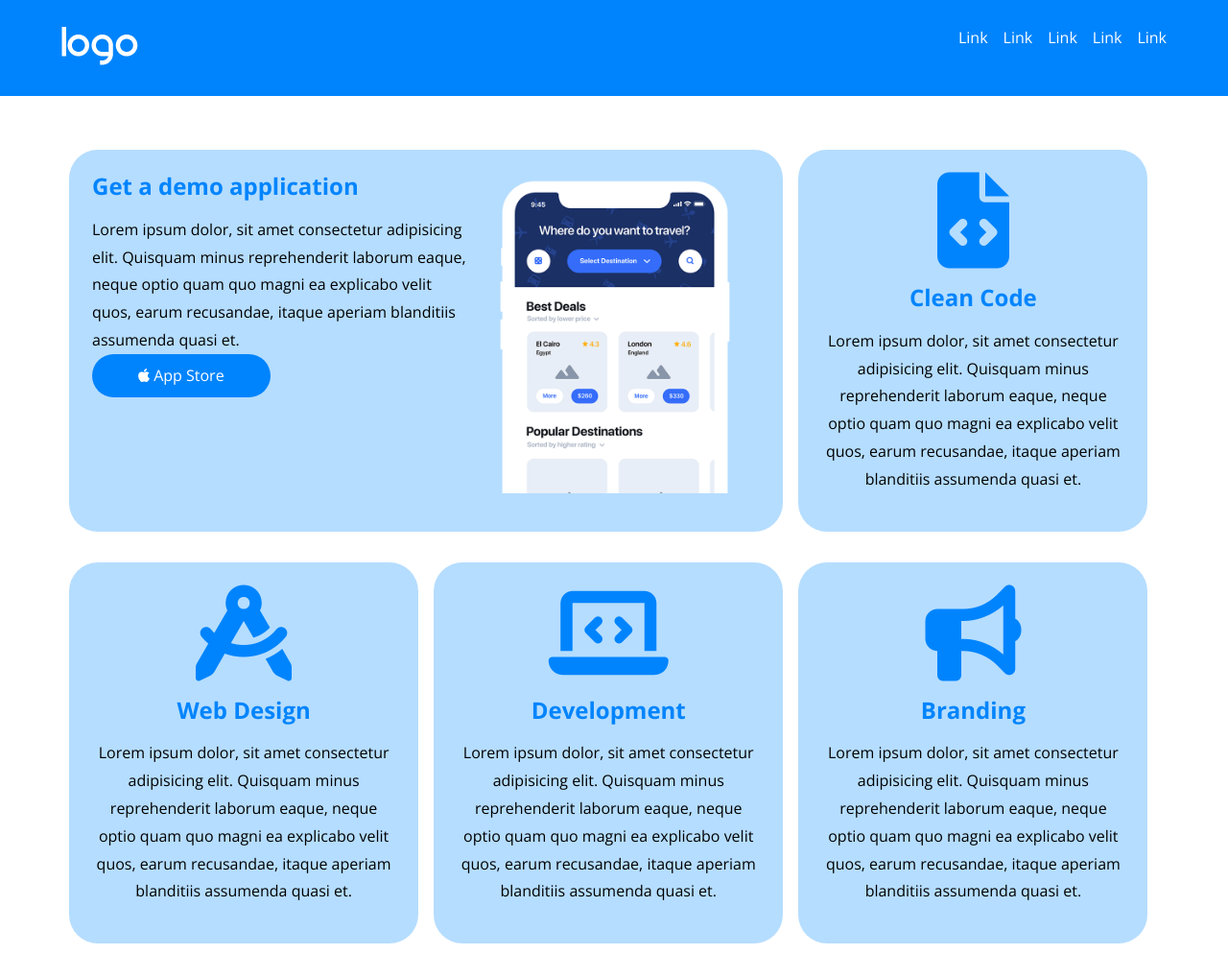
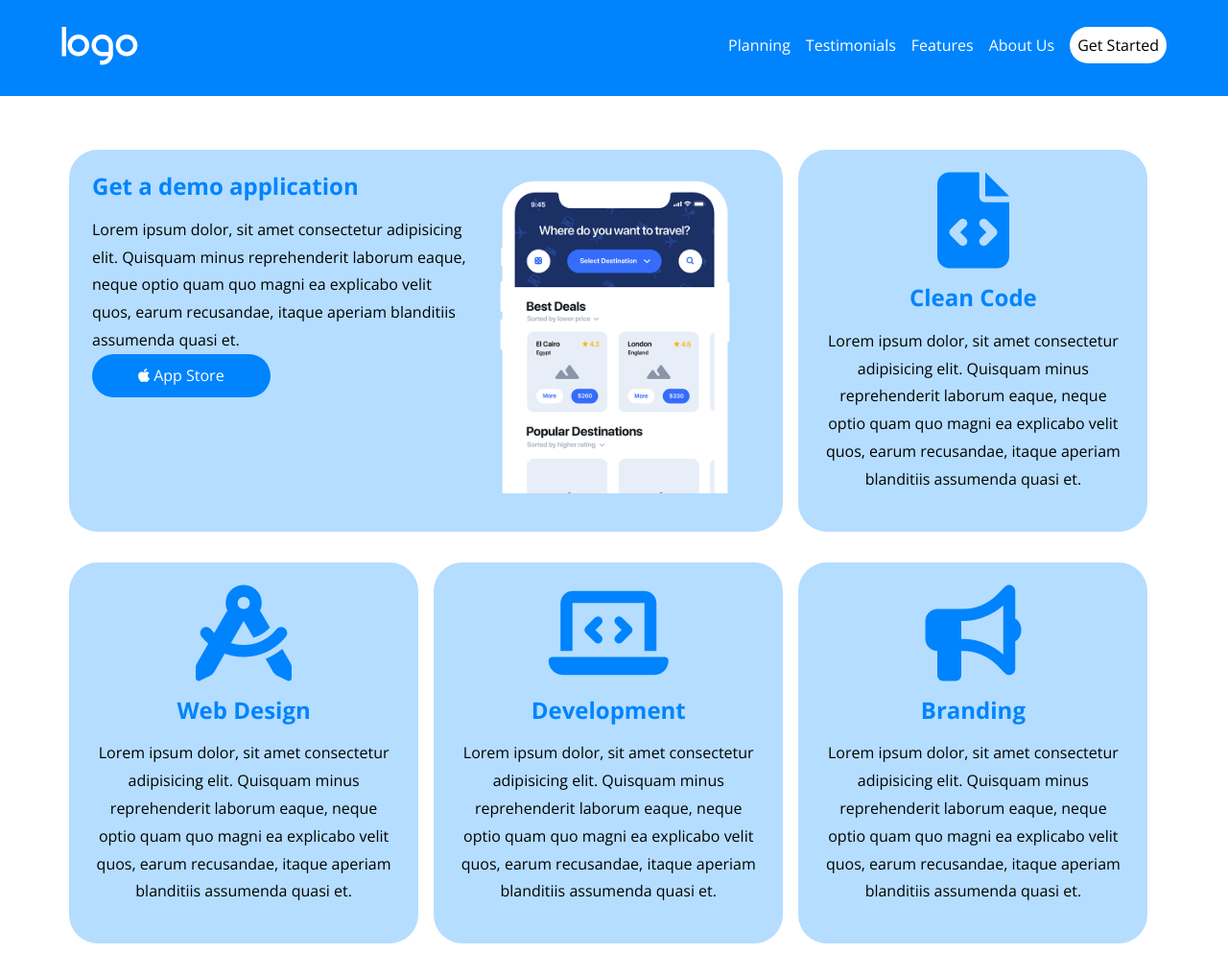
Before and after one commit to silvanoguel/htmlcss-responsive-layout, a plain HTML site: page index.html in a window 1280 px wide. Shown: the top 994 px of the page at 96% size. Drawn offline with nearby package versions, Linux system fonts and the light colour scheme.

Commit message:
add:header details

```diff
--- a/css/style.css
+++ b/css/style.css
@@ -64,17 +64,29 @@ header .menu {
     display: none;
 }
 
+.menu .btn-header {
+    background-color: White;
+    color: black;
+    padding: 0.5rem;
+    display: inline-block;
+    text-decoration: none;
+    border-radius: 30px;
+}
+
 /* Media Queries */
 
 /* For desktop */
 @media screen and (min-width:992px) {
     header .menu {
         display: block;
+
     }
     header .menu ul {
         display: flex;
+        align-items: center;
         list-style-type: none;
         gap: 1rem;
+
     }
 
     header .menu a {
@@ -85,6 +97,15 @@ header .menu {
     header .hamburger {
         display: none;
     }
+
+    .menu .btn-header {
+        background-color: White;
+        color: black;
+        padding: 0.5rem;
+        text-decoration: none;
+        border-radius: 30px;
+    }
+
 }
 
 /* MAIN */
--- a/index.html
+++ b/index.html
@@ -26,11 +26,11 @@
             </div>
                 <nav class="menu">
                     <ul>
-                        <li><a href="">Link</a></li>
-                        <li><a href="">Link</a></li>
-                        <li><a href="">Link</a></li>
-                        <li><a href="">Link</a></li>
-                        <li><a href="">Link</a></li>
+                        <li><a href="">Planning</a></li>
+                        <li><a href="">Testimonials</a></li>
+                        <li><a href="">Features</a></li>
+                        <li><a href="">About Us</a></li>
+                        <li><a href="" class="btn-header">Get Started</a></li>
                     </ul>
                 </nav>
         </div>
```
